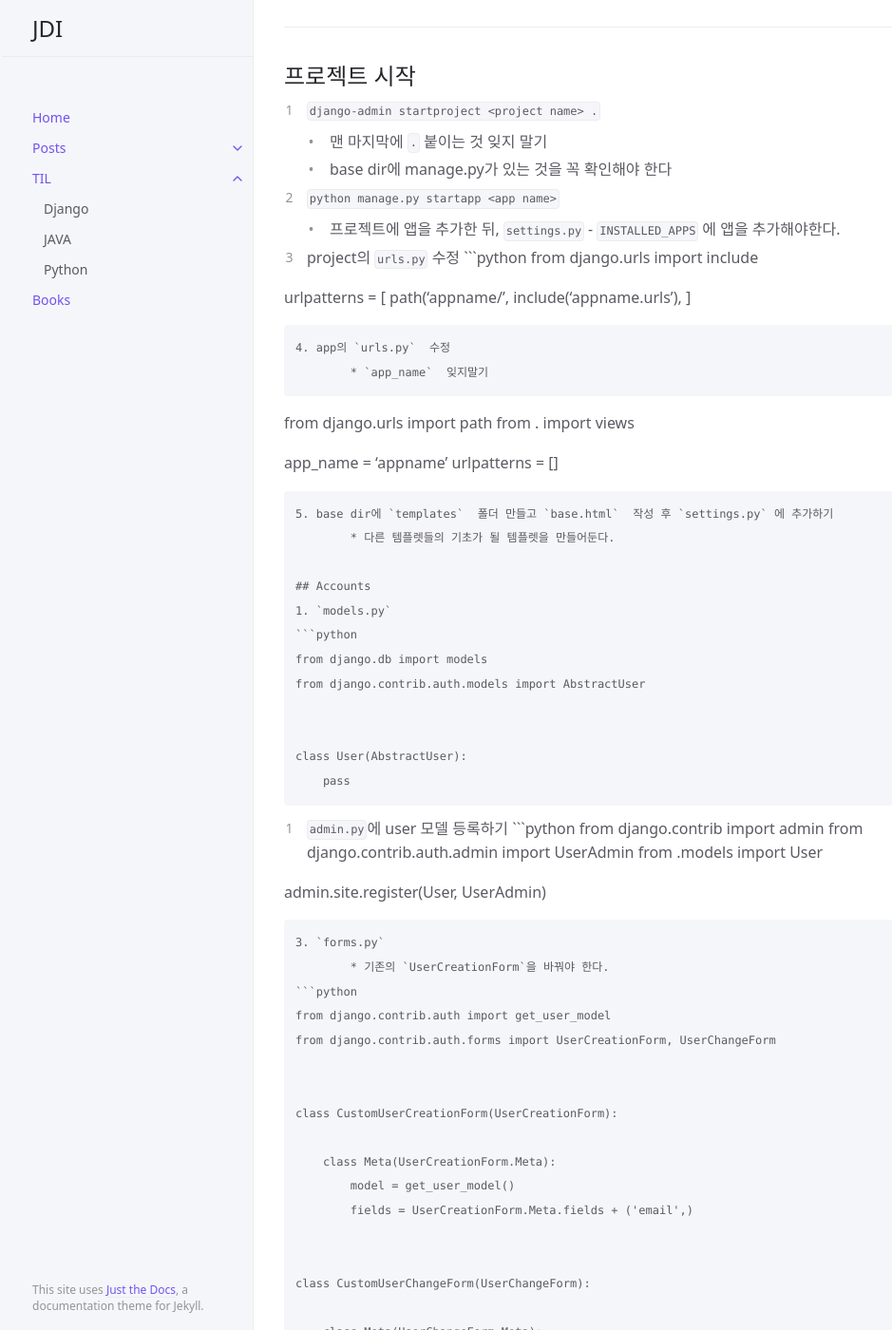
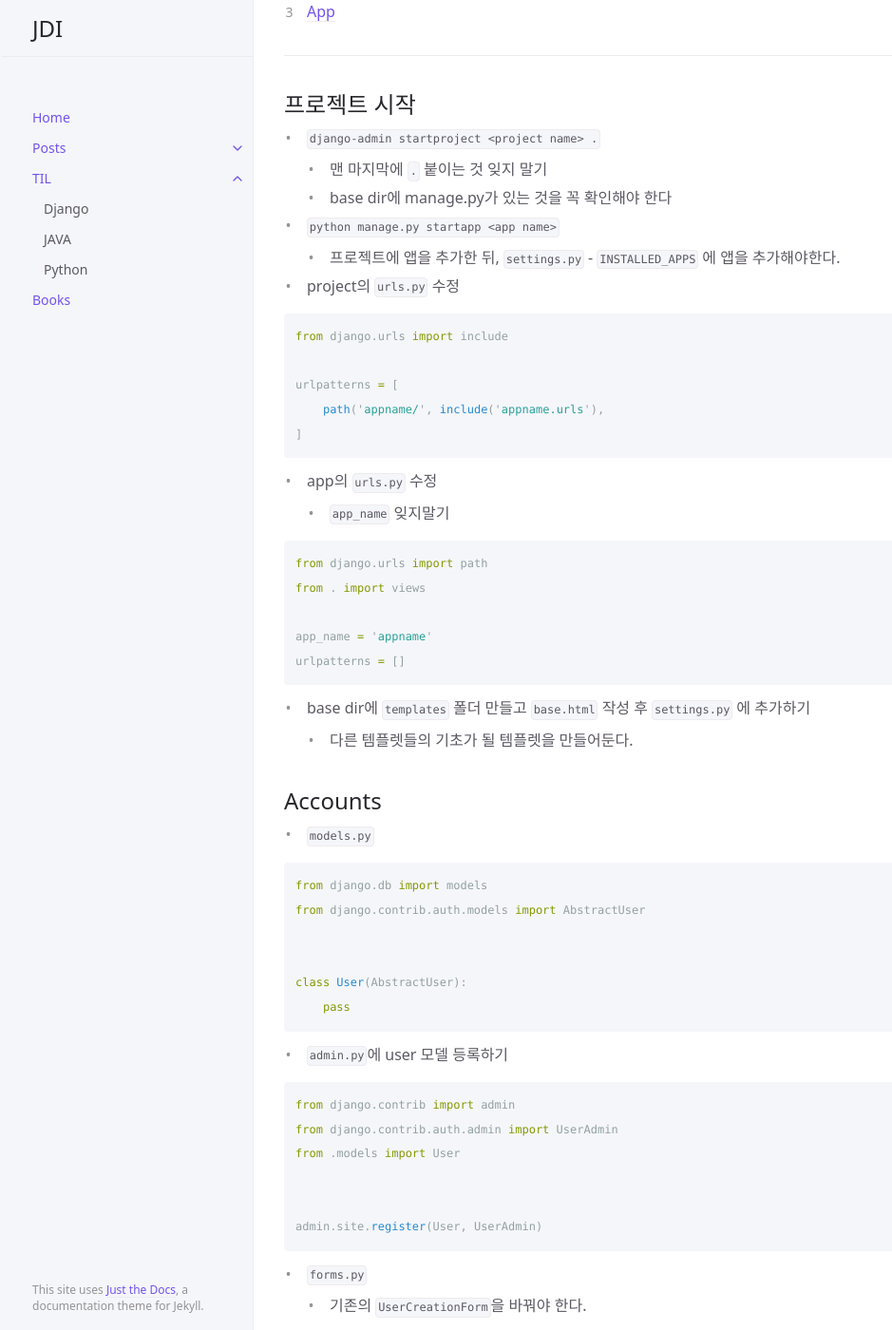
Before and after one commit to manchott/manchott-manchott.github.io, a Jekyll site: the page built from docs/TIL/django/django_checklist.md, in a window 1280 px wide and 1400 px high, scrolled down 250 px. Shown: the whole window at 95% size, without its empty margins (105-1044 px from the left). Built offline with Jekyll 4.4.1, drawn with Linux system fonts in a browser that asks for light colours; some of the changed text lies outside the part shown.

Commit message:
update post

````diff
--- a/docs/TIL/django/django_checklist.md
+++ b/docs/TIL/django/django_checklist.md
@@ -16,12 +16,13 @@ grand_parent: TIL
 
 ---
 ## 프로젝트 시작
-1. `django-admin startproject <project name> .`
+* `django-admin startproject <project name> .`
 	* 맨 마지막에 `.` 붙이는 것 잊지 말기
 	* base dir에 manage.py가 있는 것을 꼭 확인해야 한다
-2.  `python manage.py startapp <app name>`
+*  `python manage.py startapp <app name>`
 	* 프로젝트에 앱을 추가한 뒤, `settings.py` - `INSTALLED_APPS` 에 앱을 추가해야한다.
-3. project의  `urls.py`  수정
+* project의  `urls.py`  수정
+
 ```python
 from django.urls import include
 
@@ -29,20 +30,23 @@ urlpatterns = [
     path('appname/', include('appname.urls'),
 ]
 ```
-4. app의 `urls.py`  수정
+* app의 `urls.py`  수정
 	* `app_name`  잊지말기
-```
+
+```python
 from django.urls import path
 from . import views
 
 app_name = 'appname'
 urlpatterns = []
 ```
-5. base dir에 `templates`  폴더 만들고 `base.html`  작성 후 `settings.py` 에 추가하기
+* base dir에 `templates`  폴더 만들고 `base.html`  작성 후 `settings.py` 에 추가하기
 	* 다른 템플렛들의 기초가 될 템플렛을 만들어둔다.
 
+
 ## Accounts
-1. `models.py`
+* `models.py`
+
 ```python
 from django.db import models
 from django.contrib.auth.models import AbstractUser
@@ -60,8 +65,9 @@ from .models import User
 
 admin.site.register(User, UserAdmin)
 ```
-3. `forms.py`
+* `forms.py`
 	* 기존의 `UserCreationForm`을 바꿔야 한다.
+
 ```python
 from django.contrib.auth import get_user_model
 from django.contrib.auth.forms import UserCreationForm, UserChangeForm
@@ -80,11 +86,11 @@ class CustomUserChangeForm(UserChangeForm):
         model = get_user_model()
         fields = ('email', 'first_name', 'last_name',)
 ```
-4. templates
+* templates
 	* method에 따라 csrf 토큰을 적절히 활용해야 한다.
 	* form을 사용하는 경우 `{{ form.as_p }}`를 통해 페이지에 form이 문단 형식으로 보이게 한다.
 
-5. `views.py`
+* `views.py`
 	* django에서 제공하는 form이 아니라 custom으로 작성한 form을 사용할 것이기 때문에 로그인, 로그아웃의 이름을 바꿔야한다.
 	* 회원가입, 비밀번호 변경은 기존의 form을 사용해도 된다.
 	* import list
@@ -101,11 +107,11 @@ from .forms import CustomUserCreationForm, CustomUserChangeForm
 	* 적절한 데코레이터를 사용해야 한다.
 		* `@require_http_methods(['GET', 'POST'])`
 		* `@login_required`
-6. `settings.py` 에 추가하기
+* `settings.py` 에 추가하기
 `AUTH_USER_MODEL = 'accounts.User'`
 
 ## App
-1. `models.py`
+* `models.py`
 	* `models.py` 를 수정 한 후에는 makemigrations, migrate 잊지말기
 	* 혹시 db 관련 오류가 생겼다면 migration 폴더 내의 migration과 `db.sqlite3`을 삭제한 뒤 다시 makemigrations 하면 된다
 	* user를 foreignkey로 가져오는 경우
@@ -123,16 +130,15 @@ from .models import AppModel
 
 admin.site.register(AppModel)
 ```
-3. templates
+* templates
 	* accounts와 비슷
 	* `<p>{{ comments|length }}개의 댓글이 있습니다.</p>`
-4. `views.py`
+* `views.py`
 	* context에 필요한 데이터를 dict 형태로 보낼 수 있다
 	* foreinkey를 사용하는 model을 form을 통해 작성/수정하는 경우
-```
+```python
 article = form.save(commit=False)
 article.user = request.user
 article.save()
 ```
-
-	* 삭제는 `comment.delete()`
+  * 삭제는 `comment.delete()`
````
Also changed, not shown: other parts of docs/TIL/django/django_checklist.md (+4 -2 lines).
